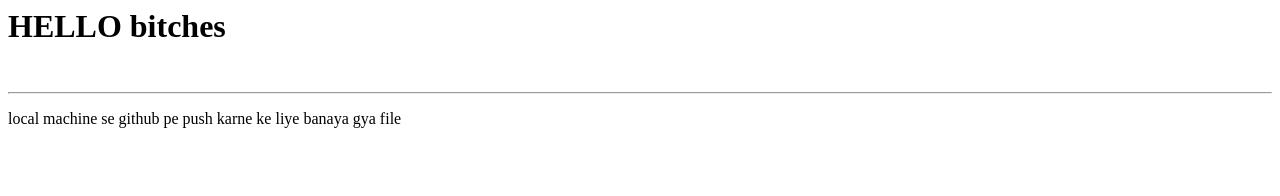
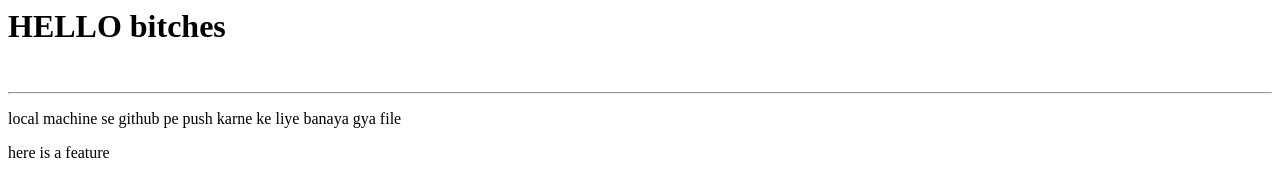
Before and after one commit to iamsaura8h/localrepo, a plain HTML site: page index.html in a window 1280 px wide. Drawn offline with Linux system fonts and the light colour scheme.

Commit message:
new feature added

```diff
--- a/index.html
+++ b/index.html
@@ -4,3 +4,4 @@
 <br>
 <hr>
 <p> local machine se github pe push karne ke liye banaya gya file </p>
+<p>here  is  a feature </p>
```
